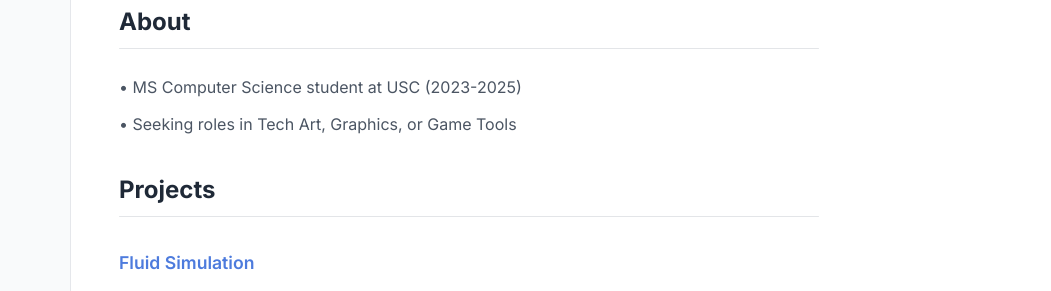
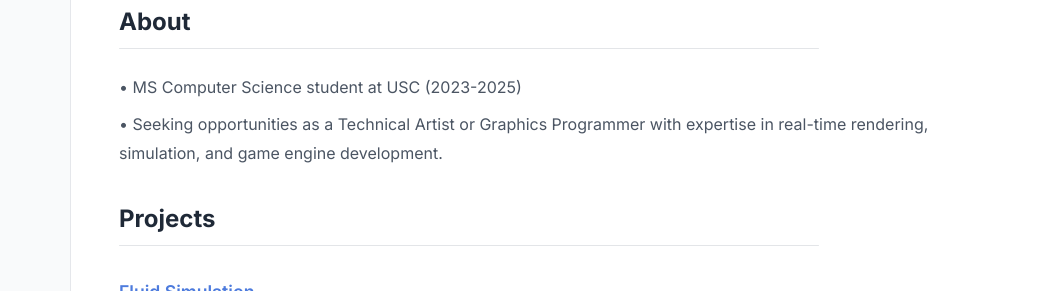
Before and after one commit to ChenXsue/portfolio, a plain HTML site: page index.html in a window 1280 px wide. Shown: the part 89-380 px from the top of the page, 229-1280 px from the left. Drawn offline with Linux system fonts and the light colour scheme.

Commit message:
Update index.html

```diff
--- a/index.html
+++ b/index.html
@@ -69,7 +69,8 @@
                 <h3 class="welcome-title">About</h3>
                 <div class="intro-list">
                     <p>• MS Computer Science student at USC (2023-2025)</p>
-                    <p>• Seeking roles in Tech Art, Graphics, or Game Tools</p>
+                    <p>• Seeking opportunities as a Technical Artist or Graphics Programmer with expertise in real-time rendering, simulation,
+                    and game engine development.</p>
                 </div>
             </section>
 
```
